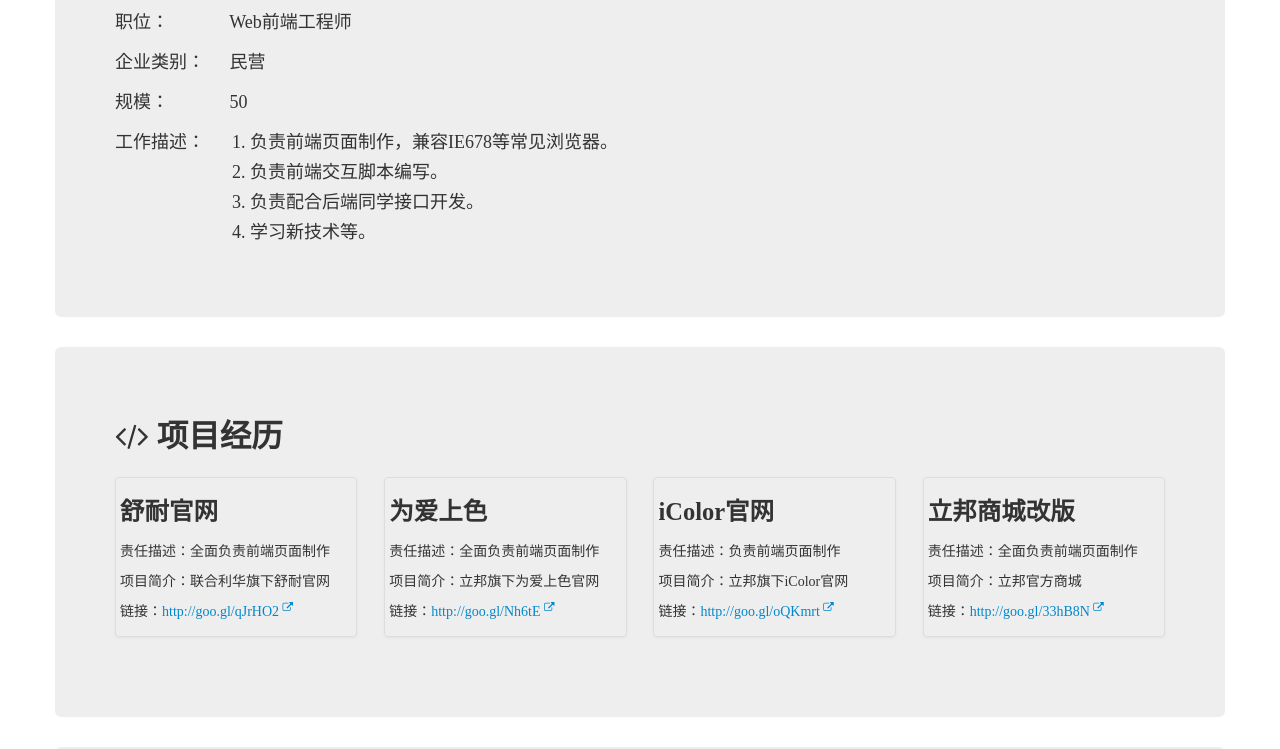
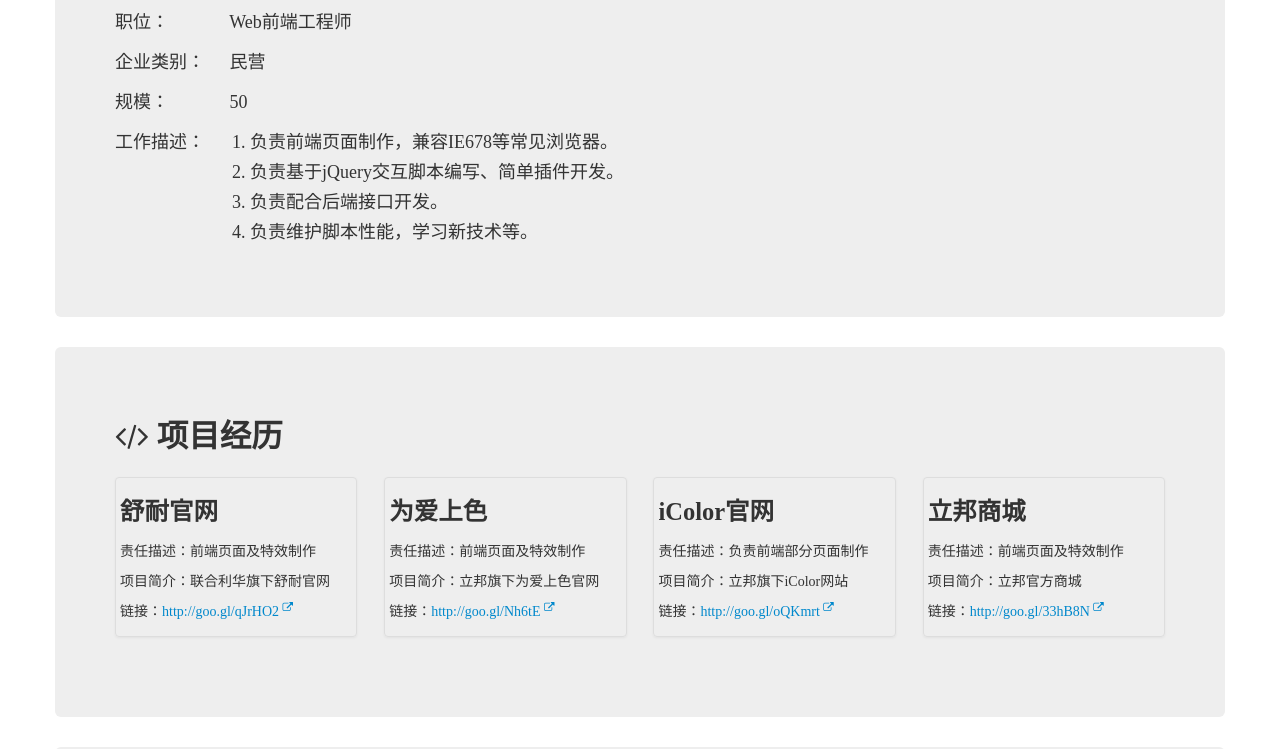
Before and after one commit to rabbitz/stenders.github.io, a plain HTML site: page index.html in a window 1280 px wide. Shown: the part 1473-2222 px from the top of the page. Drawn offline with Linux system fonts and the light colour scheme.

Commit message:
resume update

```diff
--- a/index.html
+++ b/index.html
@@ -77,7 +77,7 @@
 					<a href="http://getbootstrap.com/" target="_blank">BootStrap <sup><i class="icon-external-link"></i></sup></a>、
 					<a href="http://coffeescript.com" target="_blank">CoffeeScript <sup><i class="icon-external-link"></i></sup></a>、
 					<a href="https://github.com/janl/mustache.js" target="_blank">Mustache <sup><i class="icon-external-link"></i></sup></a></a>，
-					了解HTML5&CSS3。
+					热爱HTML5&CSS3。
 				</li>
 				<li>熟练
 					<a href="http://github.com" target="_blank">github <sup><i class="icon-external-link"></i></sup></a>
@@ -95,7 +95,7 @@
 				<li>公司github用户名：luck2011，发布文章有：
 					<a href="http://goo.gl/6BtyMj" target="_blank">http://goo.gl/6BtyMj <sup><i class="icon-external-link"></i></sup></a>
 				</li>
-				<li>爱前端、爱coding，热衷参加阿里技术嘉年华与HTML5梦工厂举办的前端活动。</li>
+				<li>爱读书、爱前端、爱coding，热衷参加阿里技术嘉年华与HTML5梦工厂举办的前端活动（D2,HTML5峰会，京JS等）</li>
 				<li>更多详情请参考2012年底技术总结：
 					<a href="http://goo.gl/tfxjJ" target="_blank">http://goo.gl/tfxjJ <sup><i class="icon-external-link"></i></sup></a>
 				</li>
@@ -114,9 +114,9 @@
 					<span class="pull-left">工作描述：</span>
 					<ol class="pull-left">
 						<li>负责前端页面制作，兼容IE678等常见浏览器。</li>
-						<li>负责前端交互脚本编写。</li>
-						<li>负责配合后端同学接口开发。</li>
-						<li>学习新技术等。</li>
+						<li>负责基于jQuery交互脚本编写、简单插件开发。</li>
+						<li>负责配合后端接口开发。</li>
+						<li>负责维护脚本性能，学习新技术等。</li>
 					</ol>
 				</li>
 			</ul>
@@ -128,7 +128,7 @@
 					<li class="span3">
 						<div class="thumbnail">
 							<h3>舒耐官网</h3>
-							<p>责任描述：全面负责前端页面制作</p>
+							<p>责任描述：前端页面及特效制作</p>
 							<p>项目简介：联合利华旗下舒耐官网</p>
 							<p>链接：<a href="http://goo.gl/qJrHO2" target="_blank">http://goo.gl/qJrHO2 <sup><i class="icon-external-link"></i></sup></a></p>
 						</div>
@@ -136,7 +136,7 @@
 					<li class="span3">
 						<div class="thumbnail">
 							<h3>为爱上色</h3>
-							<p>责任描述：全面负责前端页面制作</p>
+							<p>责任描述：前端页面及特效制作</p>
 							<p>项目简介：立邦旗下为爱上色官网</p>
 							<p>链接：<a href="http://goo.gl/Nh6tE" target="_blank">http://goo.gl/Nh6tE <sup><i class="icon-external-link"></i></sup></a></p>
 						</div>
@@ -144,15 +144,15 @@
 					<li class="span3">
 						<div class="thumbnail">
 							<h3>iColor官网</h3>
-							<p>责任描述：负责前端页面制作</p>
-							<p>项目简介：立邦旗下iColor官网</p>
+							<p>责任描述：负责前端部分页面制作</p>
+							<p>项目简介：立邦旗下iColor网站</p>
 							<p>链接：<a href="http://goo.gl/oQKmrt" target="_blank">http://goo.gl/oQKmrt <sup><i class="icon-external-link"></i></sup></a></p>
 						</div>
 					</li>
 					<li class="span3">
 						<div class="thumbnail">
-							<h3>立邦商城改版</h3>
-							<p>责任描述：全面负责前端页面制作</p>
+							<h3>立邦商城</h3>
+							<p>责任描述：前端页面及特效制作</p>
 							<p>项目简介：立邦官方商城</p>
 							<p>链接：<a href="http://goo.gl/33hB8N" target="_blank">http://goo.gl/33hB8N <sup><i class="icon-external-link"></i></sup></a></p>
 						</div>
```
